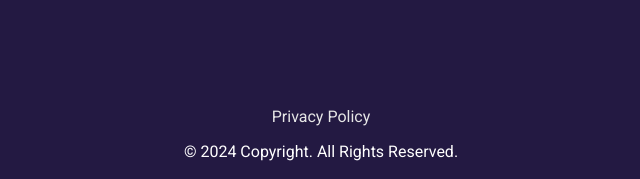
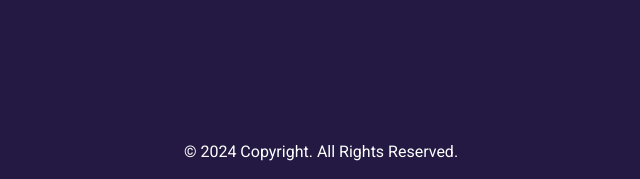
Before and after one commit to Ingbla/potato, a Jekyll site: the page built from index.md, in a window 1280 px wide. Shown: the part 718-897 px from the top of the page, without its empty margins (319-959 px from the left). Built offline with Jekyll 4.4.1, drawn with Linux system fonts in a browser that asks for light colours.

Commit message:
Update default.html

```diff
--- a/_layouts/default.html
+++ b/_layouts/default.html
@@ -21,7 +21,7 @@
 
 
 <footer class="text-center mt-4">
-  <a href="/privacy.md">Privacy Policy</a>
+
   <p>© 2024 Copyright. All Rights Reserved.</p>
 </footer>
 
```
